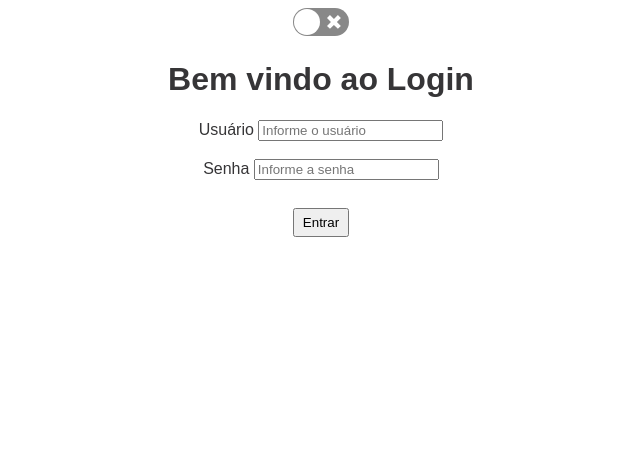
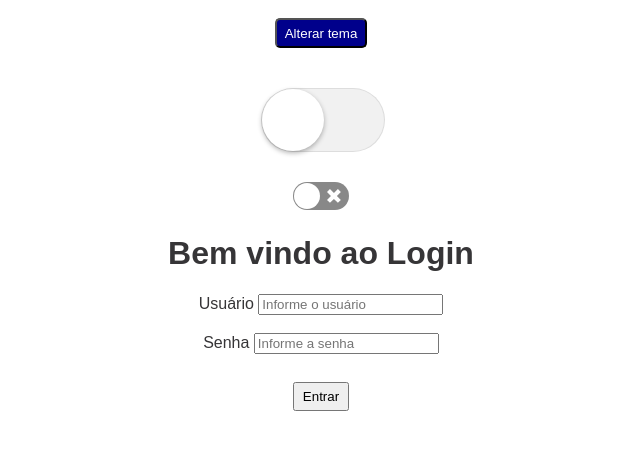
Before and after one commit to ClaudianyMartins/login-react-aula, a React (Create React App) app: page / in a window 1280 px wide. Shown: the top 450 px of the page, without its empty margins (319-959 px from the left). Built offline with nearby package versions, Linux system fonts and the light colour scheme.

Commit message:
varias formas de exibir dark mode

```diff
--- a/src/App.js
+++ b/src/App.js
@@ -18,7 +18,21 @@ export default function App() {
       <>
         <GlobalStyles />
         <div className="App">
+          <button className="btn" onClick={themeToggler}>
+            Alterar tema
+          </button>
+
+          <div class="switch__container">
+            <input
+              id="switch-shadow"
+              class="switch switch--shadow"
+              type="checkbox"
+              onChange={themeToggler}
+            />
+            <label for="switch-shadow"></label>
+          </div>
           <Switch onChange={themeToggler} />
+
           <Routes />
         </div>
       </>
--- a/src/styles.css
+++ b/src/styles.css
@@ -9,3 +9,100 @@
   color: white;
   border-radius: 5px;
 }
+
+/* Estilo iOS */
+.switch__container {
+  margin: 30px auto;
+  width: 120px;
+}
+
+.switch {
+  visibility: hidden;
+  position: absolute;
+  margin-left: -9999px;
+}
+
+.switch + label {
+  display: block;
+  position: relative;
+  cursor: pointer;
+  outline: none;
+  user-select: none;
+}
+
+.switch--shadow + label {
+  padding: 2px;
+  width: 120px;
+  height: 60px;
+  background-color: #dddddd;
+  border-radius: 60px;
+}
+.switch--shadow + label:before,
+.switch--shadow + label:after {
+  display: block;
+  position: absolute;
+  top: 1px;
+  left: 1px;
+  bottom: 1px;
+  content: "";
+}
+.switch--shadow + label:before {
+  right: 1px;
+  background-color: #f1f1f1;
+  border-radius: 60px;
+  transition: background 0.4s;
+}
+.switch--shadow + label:after {
+  width: 62px;
+  background-color: #fff;
+  border-radius: 100%;
+  box-shadow: 0 2px 5px rgba(0, 0, 0, 0.3);
+  transition: all 0.4s;
+}
+.switch--shadow:checked + label:before {
+  background-color: #8ce196;
+}
+.switch--shadow:checked + label:after {
+  transform: translateX(60px);
+}
+
+/* Estilo Flat */
+.switch--flat + label {
+  padding: 2px;
+  width: 120px;
+  height: 60px;
+  background-color: #dddddd;
+  border-radius: 60px;
+  transition: background 0.4s;
+}
+.switch--flat + label:before,
+.switch--flat + label:after {
+  display: block;
+  position: absolute;
+  content: "";
+}
+.switch--flat + label:before {
+  top: 2px;
+  left: 2px;
+  bottom: 2px;
+  right: 2px;
+  background-color: #fff;
+  border-radius: 60px;
+  transition: background 0.4s;
+}
+.switch--flat + label:after {
+  top: 4px;
+  left: 4px;
+  bottom: 4px;
+  width: 56px;
+  background-color: #dddddd;
+  border-radius: 52px;
+  transition: margin 0.4s, background 0.4s;
+}
+.switch--flat:checked + label {
+  background-color: #8ce196;
+}
+.switch--flat:checked + label:after {
+  margin-left: 60px;
+  background-color: #8ce196;
+}
```
